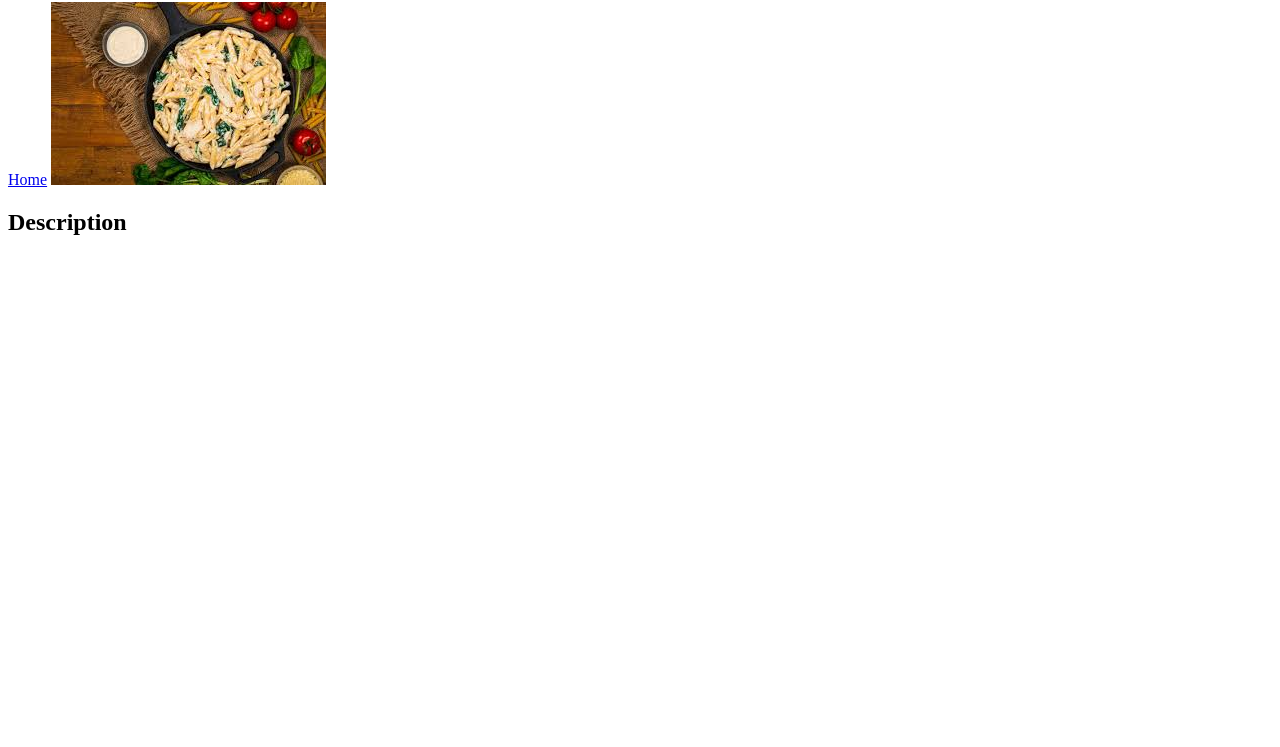
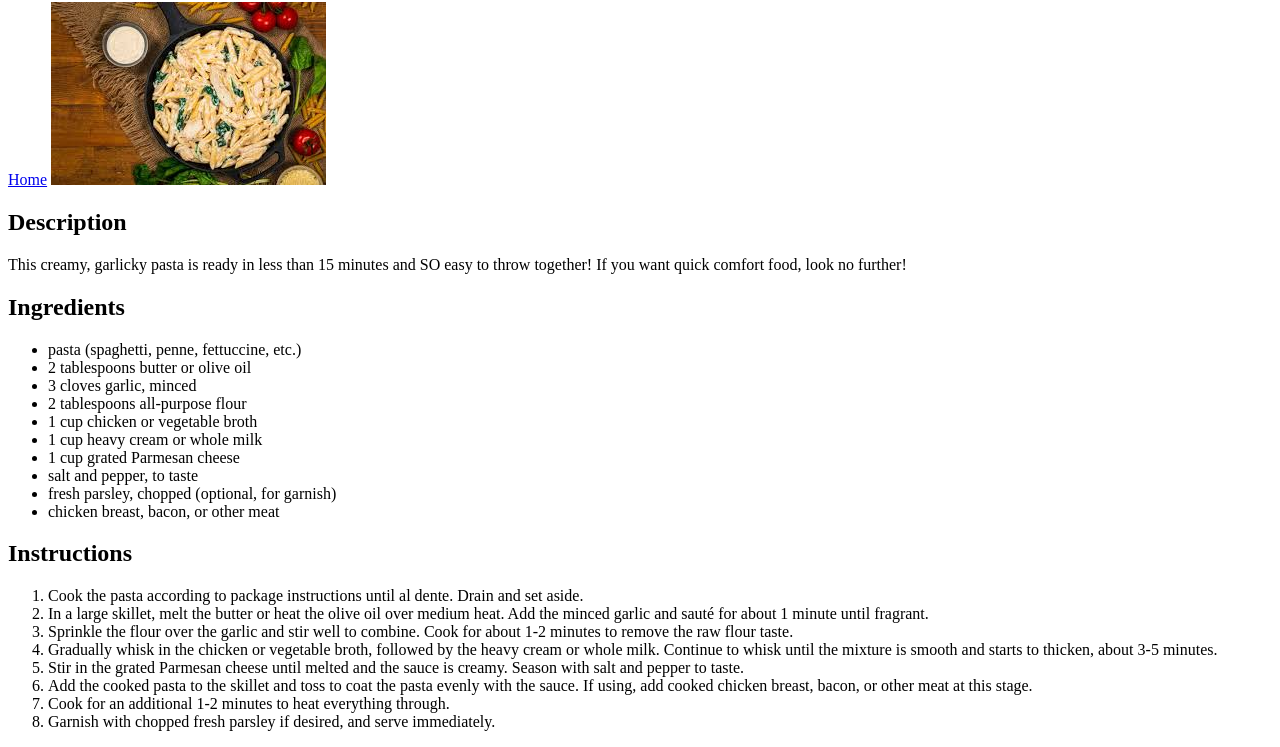
Before and after one commit to nettemhandu/ordin-recipes, a plain HTML site: page ordin-recipes/recipes/pasta.html in a window 1280 px wide. Shown: the part 78-825 px from the top of the page. Before the commit the page ends 800 px from the top, so only its background shows below. Drawn offline with Linux system fonts and the light colour scheme.

Commit message:
added two more recipes

```diff
--- a/ordin-recipes/recipes/pasta.html
+++ b/ordin-recipes/recipes/pasta.html
@@ -13,6 +13,34 @@
     <img src="../images/pasta.jpeg" alt="creamy pasta image">
 
     <h2>Description</h2>
+    <p>This creamy, garlicky pasta is ready in less than 15 minutes and SO easy to throw together! If you want quick comfort food, look no further!</p>
+
+    <h2>Ingredients</h2>
+    <ul>
+        <li>pasta (spaghetti, penne, fettuccine, etc.)</li>
+        <li>2 tablespoons butter or olive oil</li>
+        <li>3 cloves garlic, minced</li>
+        <li>2 tablespoons all-purpose flour</li>
+        <li>1 cup chicken or vegetable broth</li>
+        <li>1 cup heavy cream or whole milk</li>
+        <li>1 cup grated Parmesan cheese</li>
+        <li>salt and pepper, to taste</li>
+        <li>fresh parsley, chopped (optional, for garnish)</li>
+        <li>chicken breast, bacon, or other meat</li>
+    </ul>
+
+    <h2>Instructions</h2>
+    <ol>
+        <li>Cook the pasta according to package instructions until al dente. Drain and set aside.</li>
+        <li>In a large skillet, melt the butter or heat the olive oil over medium heat. Add the minced garlic and sauté for about 1 minute until fragrant.</li>
+        <li>Sprinkle the flour over the garlic and stir well to combine. Cook for about 1-2 minutes to remove the raw flour taste.</li>
+        <li>Gradually whisk in the chicken or vegetable broth, followed by the heavy cream or whole milk. Continue to whisk until the mixture is smooth and starts to thicken, about 3-5 minutes.</li>
+        <li>Stir in the grated Parmesan cheese until melted and the sauce is creamy. Season with salt and pepper to taste.</li>
+        <li>Add the cooked pasta to the skillet and toss to coat the pasta evenly with the sauce. If using, add cooked chicken breast, bacon, or other meat at this stage.</li>
+        <li>Cook for an additional 1-2 minutes to heat everything through.</li>
+        <li>Garnish with chopped fresh parsley if desired, and serve immediately.</li>
+    </ol>
+
 
 </body>
 </html>
```
Also changed, not shown: ordin-recipes/recipes/grilledchese.html (added, +42 -0 lines), ordin-recipes/images/cottagepie.jpg (added), ordin-recipes/images/grilledcheeese.jpeg (added).
